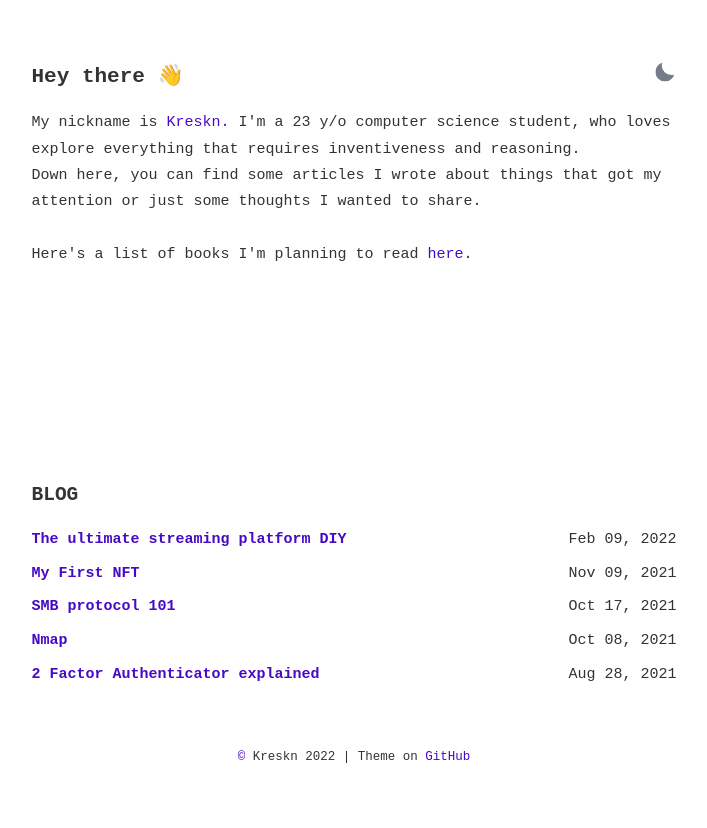
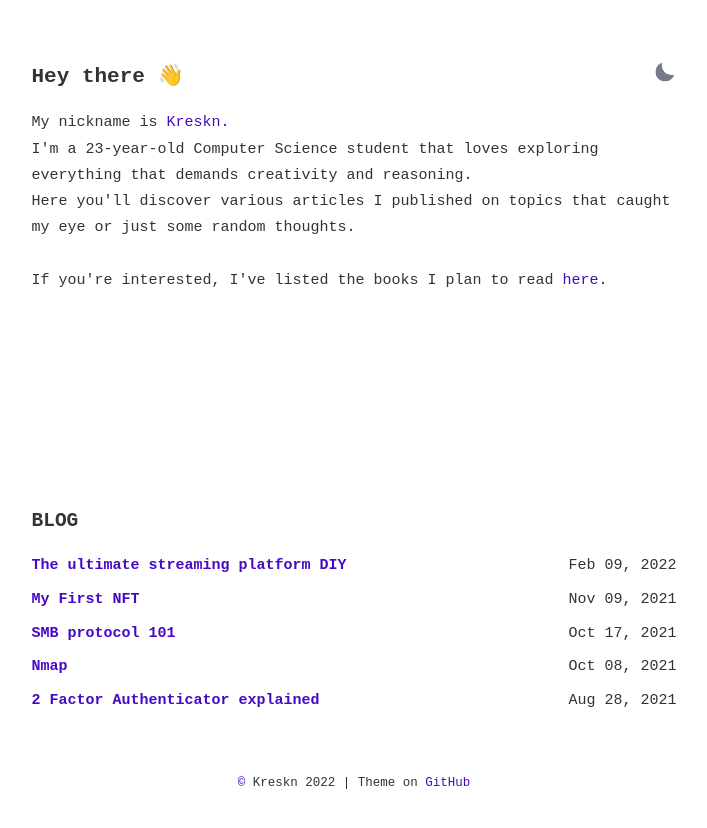
Before and after one commit to kreskn/68ef9c509a99e6ed1fc7514cdeea95c9, a Jekyll site: the page built from index.html, in a window 1280 px wide. Shown: the top 828 px of the page, without its empty margins (286-993 px from the left). Built offline with Jekyll 4.4.1, drawn with Linux system fonts in a browser that asks for light colours.

Commit message:
Update index.html

```diff
--- a/index.html
+++ b/index.html
@@ -9,10 +9,10 @@ layout: default
         </button>
     </div>
     <div class="bio">
-        My nickname is <a href="{{ site.url }}/about">Kreskn.</a>
-        I'm a 23 y/o computer science student, who loves explore everything that requires inventiveness and  reasoning.<br> Down here, you can find some articles I wrote about things that got my attention or just some thoughts I wanted to share.
+        My nickname is <a href="{{ site.url }}/about">Kreskn.</a><br>
+        I'm a 23-year-old Computer Science student that loves exploring everything that demands creativity and reasoning. <br> Here you'll discover various articles I published on topics that caught my eye or just some random thoughts.
 		<br><br>
-		Here's a list of books I'm planning to read <a href="{{ site.url }}/books">here</a>.
+		If you're interested, I've listed the books I plan to read <a href="{{ site.url }}/books">here</a>.
         </p>
     </div>
 
```
